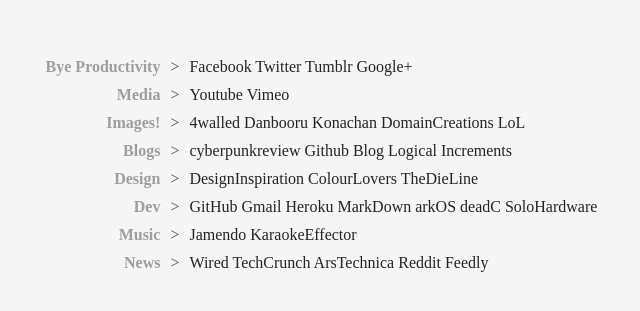
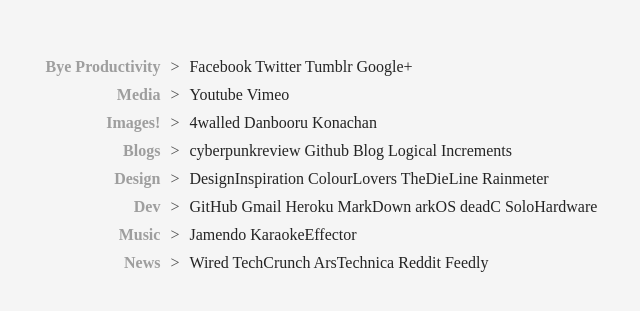
Before and after one commit to ijara/rapid-dial, a plain HTML site: page index.html in a window 1280 px wide. Shown: the part 235-546 px from the top of the page, without its empty margins (62-702 px from the left). Drawn offline with Linux system fonts and the light colour scheme.

Commit message:
added rainmeter

```diff
--- a/index.html
+++ b/index.html
@@ -43,7 +43,9 @@
                             <a href="http://4walled.cc">4walled</a>
                             <a href="http://danbooru.donmai.us/">Danbooru</a>
                             <a href="http://konachan.com/">Konachan</a>
+<!--
                             <a href="http://domaicreations.deviantart.com/">DomainCreations LoL</a>
+-->
                         </td>
                     </tr>
                     <tr>
@@ -63,6 +65,7 @@
                             <a href="http://designspiration.net/">DesignInspiration</a>
                             <a href="http://www.colourlovers.com/">ColourLovers</a>
                             <a href="http://www.thedieline.com/">TheDieLine</a>
+                            <a href="http://rainmeter.net/cms/">Rainmeter</a>
 
                         </td>
                     </tr>
```
